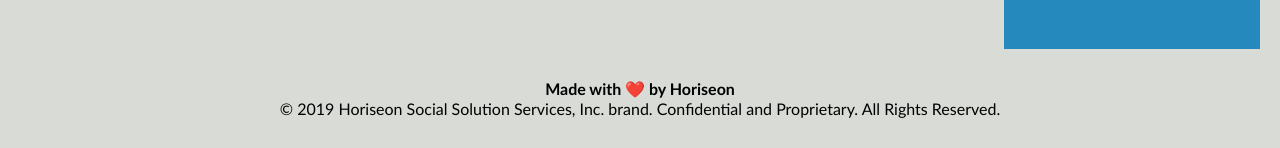
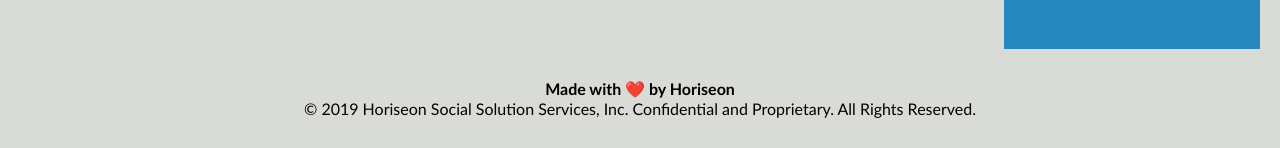
Before and after one commit to walterlaw19/CodeRefactor, a plain HTML site: page index.html in a window 1280 px wide. Shown: the part 1870-2018 px from the top of the page. Drawn offline with Linux system fonts and the light colour scheme.

```diff
--- a/index.html
+++ b/index.html
@@ -85,7 +85,7 @@
     <footer class="footer">
         <h4>Made with ❤️️ by Horiseon</h4>
         <p>
-            &copy; 2019 Horiseon Social Solution Services, Inc. brand. Confidential and Proprietary. All Rights Reserved.
+            &copy; 2019 Horiseon Social Solution Services, Inc. Confidential and Proprietary. All Rights Reserved.
         </p>
     </footer>
 </body>
```
Also changed, not shown: 3 other files.
